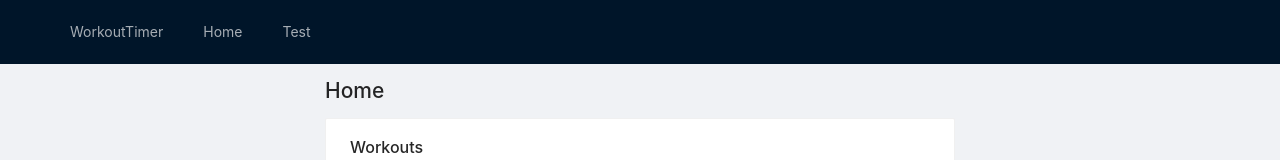
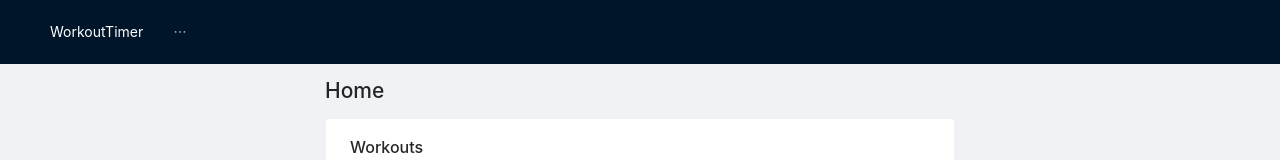
Before and after one commit to hathwake/workout-timer, a React (Vite) app: page /home in a window 1280 px wide. Shown: the top 160 px of the page. Built offline with nearby package versions, Linux system fonts and the light colour scheme.

Commit message:
removed test menu item

```diff
--- a/index.html
+++ b/index.html
@@ -4,7 +4,7 @@
     <meta charset="UTF-8" />
     <link rel="icon" type="image/svg+xml" href="/vite.svg" />
     <meta name="viewport" content="width=device-width, initial-scale=1.0" />
-    <title>Vite + React + TS</title>
+    <title>Workout Timer</title>
   </head>
   <body>
     <div id="root"></div>
--- a/src/pages/main-layout.page.tsx
+++ b/src/pages/main-layout.page.tsx
@@ -9,10 +9,10 @@ export const AppMainLayout = () => {
     const navigate = useNavigate();
 
     const menuItems: ItemType[] = [
-        {
-            label: <>WorkoutTimer</>,
-            key: "appName",
-        },
+        // {
+        //     label: <>WorkoutTimer</>,
+        //     key: "appName",
+        // },
         {
             label: <>Home</>,
             key: "home",
@@ -20,18 +20,14 @@ export const AppMainLayout = () => {
                 navigate("/home");
             }
         },
-        {
-            label: <>Test</>,
-            key: "test",
-            onClick: () => {
-                navigate("/test");
-            }
-        }
     ];
 
     return (
         <Layout style={{ height: "100%" }}>
-            <Header>
+            <Header style={{display: "flex", flexDirection: "row", gap: "10px"}}>
+                <span style={{lineHeight: "inherit", color: "white"}}>
+                WorkoutTimer
+                </span>
                 <Menu mode={"horizontal"} theme={"dark"} items={menuItems} />
             </Header>
 
```
